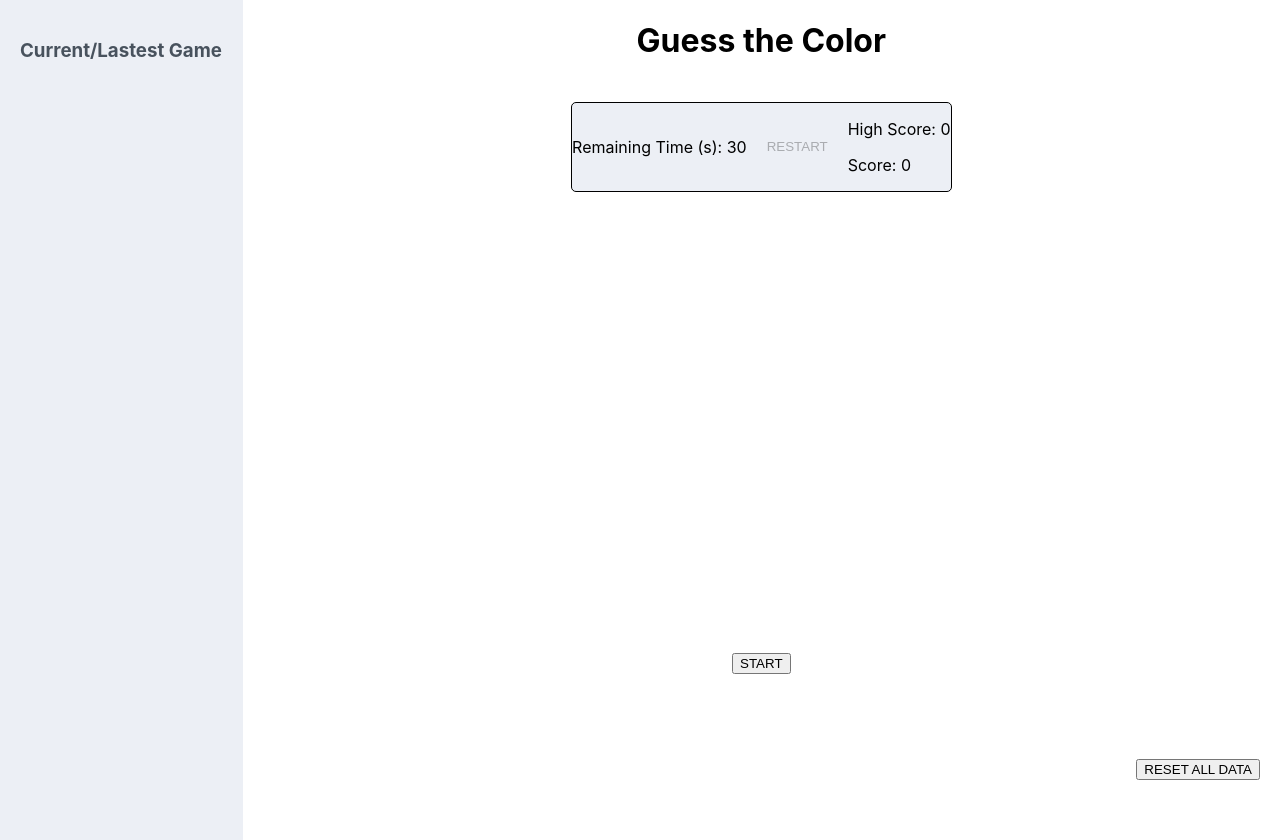
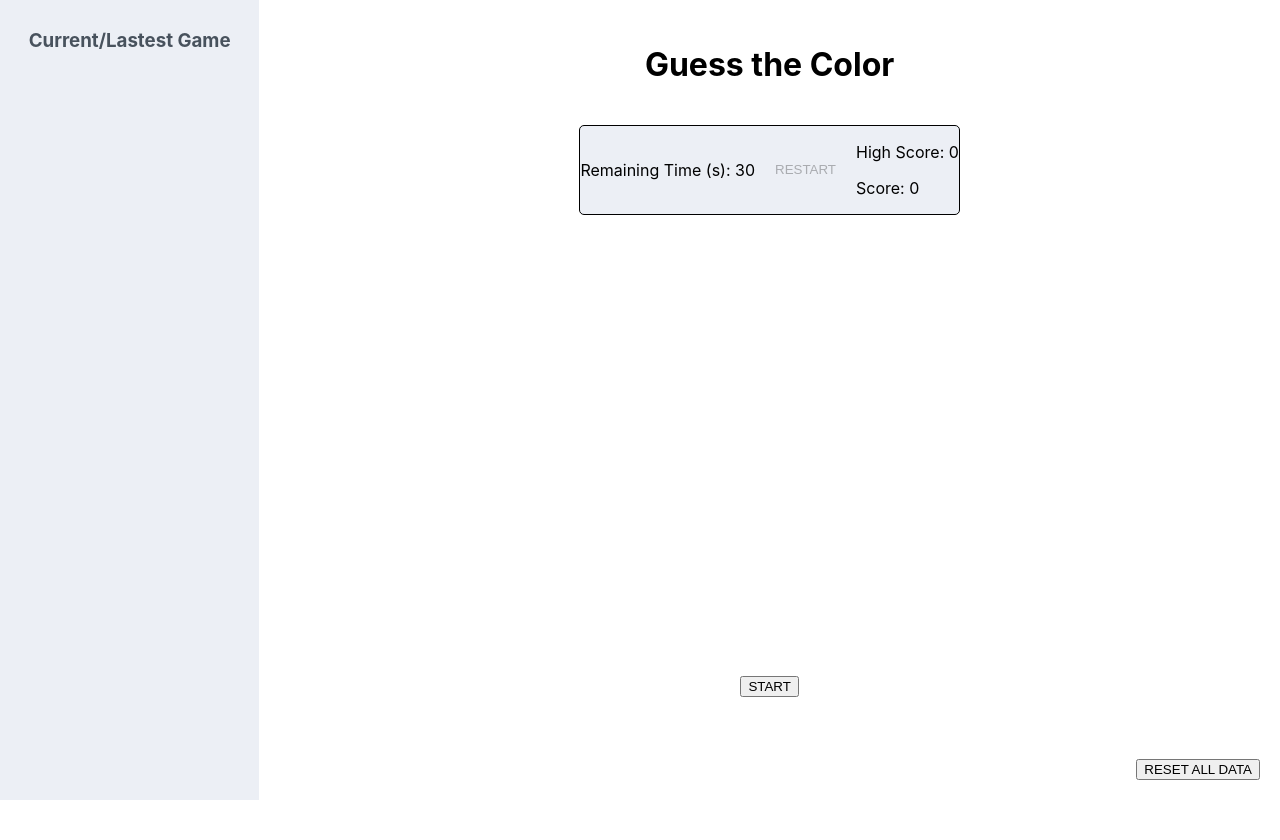
Before and after one commit to mauromaiodev/desafio-frontend-analytics, a React (Create React App) app: page / in a window 1280 px wide. After the commit the page ends 800 px from the top, so only its background shows below. Built offline with nearby package versions, Linux system fonts and the light colour scheme.

Commit message:
feat: css and class adjustment

```diff
--- a/src/App.css
+++ b/src/App.css
@@ -1,12 +1,8 @@
 .App {
   display: flex;
-  min-height: 100vh;
+  height: 100vh;
 }
 
-.center-content {
-  display: flex;
-  justify-content: center;
-  align-items: center;
-  width: 100%;
-  height: 100%;
+.sidebar {
+  overflow-y: auto;
 }
--- a/src/App.js
+++ b/src/App.js
@@ -157,7 +157,7 @@ function App() {
 
   return (
     <div className="App">
-      <Sidebar>
+      <Sidebar className="sidebar">
         <GameHistory gameHistory={gameHistory} />
       </Sidebar>
       <Container title={"Guess the Color"}>
--- a/src/components/Container/Container.css
+++ b/src/components/Container/Container.css
@@ -2,8 +2,8 @@
   display: flex;
   justify-content: center;
   align-items: center;
-  width: 100%;
-  height: 100%;
+  width: 100vw;
+  height: 90vh;
   flex-direction: column;
   gap: 20px
   }
--- a/src/components/SideBar/SideBar.css
+++ b/src/components/SideBar/SideBar.css
@@ -1,10 +1,9 @@
 .sidebar {
-    width: 250px;
+    width: 300px;
     background-color: #eceff5;
     color: #48525d;
-    padding: 20px;
-    height: 100vh;
+    padding: 10px;
     display: flex;
     flex-direction: column;
-    align-items: flex-start;
+    align-items: center;
   }
```
Also changed, not shown: src/components/ResetButton/ResetButton.css (+4 -4 lines).
